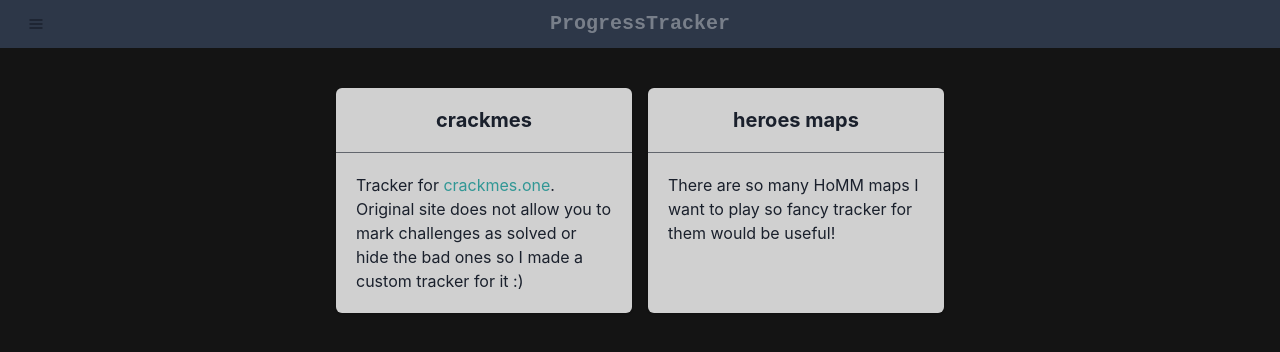
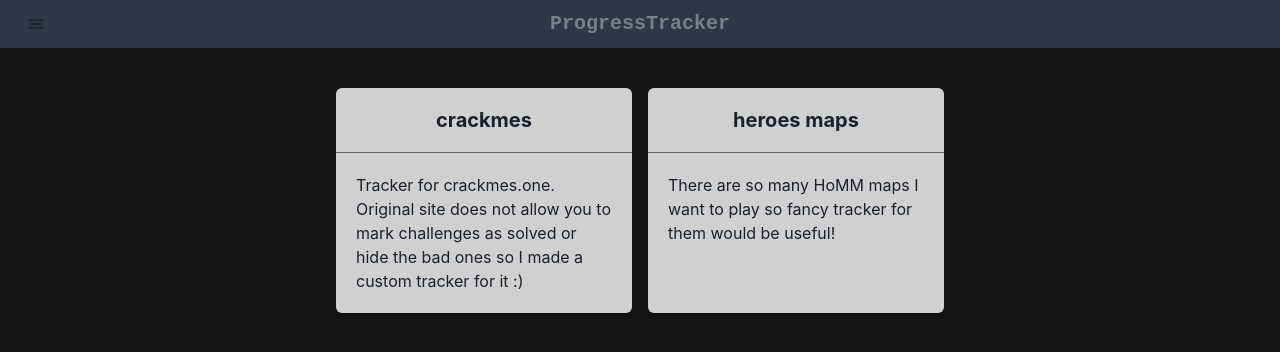
Before and after one commit to rivit98/progress-tracker-frontend, a React (Create React App) app: page / in a window 1280 px wide. Shown: the top 352 px of the page. Built offline with nearby package versions, Linux system fonts and the light colour scheme; the HTML template or start-up script is replaced by a standard one; what axios-auth-refresh would draw is missing.

Commit message:
Homepage improvements & source tree analyzer

```diff
--- a/package.json
+++ b/package.json
@@ -30,7 +30,8 @@
   "scripts": {
     "start": "react-scripts start",
     "build": "react-scripts build",
-    "eject": "react-scripts eject"
+    "eject": "react-scripts eject",
+    "analyze": "source-map-explorer 'build/static/js/*.js'"
   },
   "eslintConfig": {
     "extends": [
@@ -50,6 +51,7 @@
     ]
   },
   "devDependencies": {
-    "prettier": "^2.8.3"
+    "prettier": "^2.8.3",
+    "source-map-explorer": "^2.5.3"
   }
 }
--- a/src/components/crackmes/actions.js
+++ b/src/components/crackmes/actions.js
@@ -16,7 +16,6 @@
     Text,
     Tr
 } from '@chakra-ui/react';
-import { Link as ReactRouterLink } from 'react-router-dom';
 import formatDate from '../../utils/dateformatter';
 import { MdArrowDropDown } from 'react-icons/md';
 import { FaDownload } from 'react-icons/fa';
@@ -139,7 +138,6 @@
         return commonSection
     }
 
-
     return (
         <>
             {commonSection}
@@ -147,7 +145,7 @@
             <TableContainer mb={1}>
                 <Table size='sm' variant={'unstyled'}>
                     <Tbody>
-                        {actions.map((a, index) => {
+                        {actions.slice(0, 10).map((a, index) => {
                             return (
                                 <Tr key={index}>
                                     <Td w={'1%'} pr={1}>
--- a/src/components/crackmes/crackmesFetcher.js
+++ b/src/components/crackmes/crackmesFetcher.js
@@ -19,7 +19,7 @@
 
     const actionsLoader = async (options) => {
         if (!logged) {
-            return new Promise((resolve) => resolve([]));
+            return Promise.resolve([])
         }
 
         return crackmesService.getActions(options);
--- a/src/components/crackmes/crackmesList.js
+++ b/src/components/crackmes/crackmesList.js
@@ -24,7 +24,6 @@
 
     useEffect(() => {
         // set the initial data set and reset the filters
-        setFilters(defaultFilters)
         setTasks(tasksWithActions);
     }, [tasksWithActions]);
 
--- a/src/components/home/home.js
+++ b/src/components/home/home.js
@@ -1,4 +1,4 @@
-import { Box, Card, CardBody, CardHeader, Center, Container, Divider, Heading, Link, SimpleGrid, Text, VStack } from '@chakra-ui/react';
+import { Card, CardBody, CardHeader, Center, Container, Divider, Heading, SimpleGrid, Text, VStack } from '@chakra-ui/react';
 import { Link as ReactRouterLink } from 'react-router-dom';
 
 const HomeCard = ({ header, target, children }) => {
@@ -22,11 +22,7 @@
                 <SimpleGrid spacing={4} templateColumns='repeat(auto-fill, minmax(200px, 1fr))'>
                     <HomeCard header={'crackmes'} target={'/crackmes'}>
                         <Text>
-                            Tracker for{' '}
-                            <Link href={'https://crackmes.one'} isExternal color={'teal.500'}>
-                                crackmes.one
-                            </Link>.{' '}
-                            Original site does not allow you to mark challenges as solved or hide the bad ones
+                            Tracker for crackmes.one. Original site does not allow you to mark challenges as solved or hide the bad ones
                             so I made a custom tracker for it :)
                         </Text>
                     </HomeCard>
```
Also changed, not shown: 1 other file (tests, documents, lock files or other folders).
